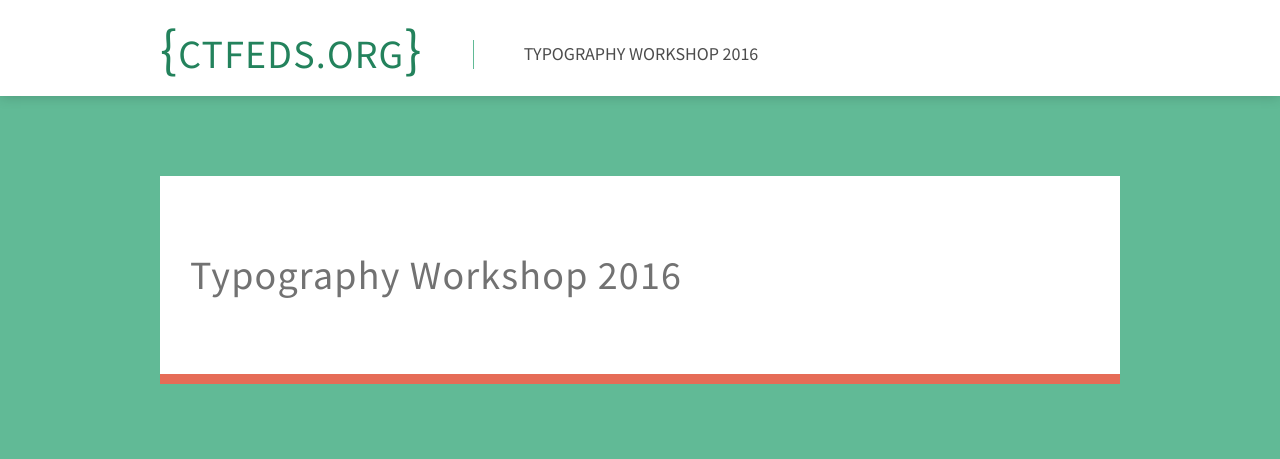
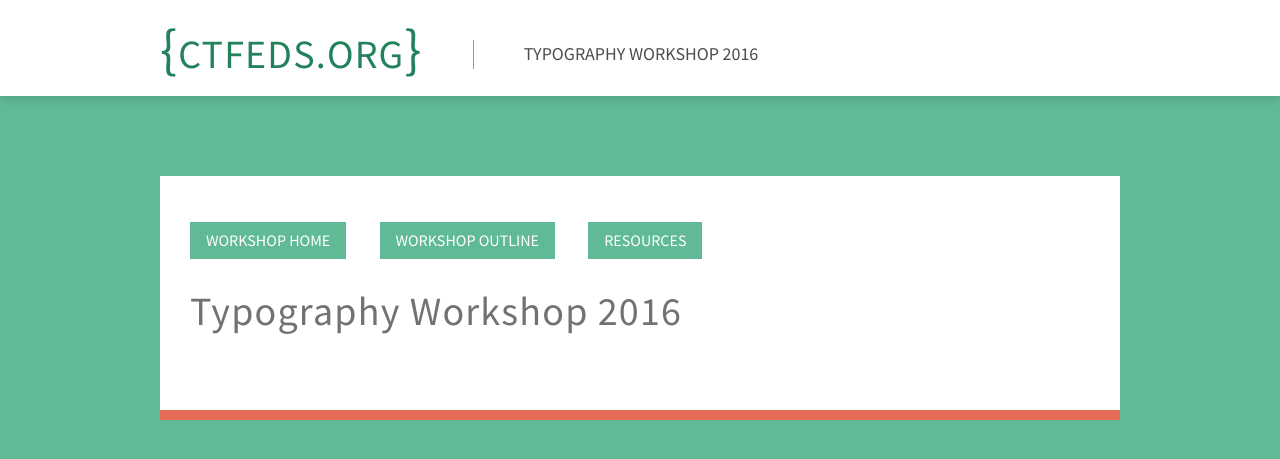
Before and after one commit to CTFEDs/typography-workshop-2016, a Jekyll site: the page built from index.md, in a window 1280 px wide. Shown: the top 459 px of the page. Built offline with Jekyll 4.4.1, drawn with Linux system fonts in a browser that asks for light colours.

Commit message:
Add nav and others
Internal navigation
Style updates

```diff
--- /dev/null
+++ b/_includes/internal-nav.html
@@ -0,0 +1,7 @@
+<nav class="internal-nav">
+  <ul>
+    <li><a href="{{ site.baseurl }}/{{ link.url }}">Workshop Home</a></li>
+    <li><a href="{{ site.baseurl }}/workshop-outline/index.html">Workshop Outline</a></li>
+    <li><a href="{{ site.baseurl }}/resources/index.html">Resources</a></li>
+  </ul>
+</nav>
--- a/_layouts/home.html
+++ b/_layouts/home.html
@@ -7,8 +7,6 @@
       {{ content }}
     </div>
 
-  {% include footer.html %}
-
   </body>
 
 </html>
--- a/_layouts/page.html
+++ b/_layouts/page.html
@@ -2,5 +2,7 @@
 layout: default
 ---
 
+{% include internal-nav.html %}
+
 <h1 class="post-title">{{ page.title }}</h1>
 {{ content }}
--- a/css/style.css
+++ b/css/style.css
@@ -213,8 +213,44 @@ a:hover {
 }
 
 .current a {
-    color: #61ba96;
+  color: #61ba96;
 }
+
+.internal-nav {
+  overflow: hidden;
+}
+
+.internal-nav ul {
+  list-style: none;
+  padding-left:  0;
+}
+
+.internal-nav li {
+
+}
+
+@media only screen and (min-width: 40.625em) {
+  .internal-nav li {
+    display: inline-block;
+    margin-right: 30px;
+  }
+}
+
+
+.internal-nav a {
+  background-color: #61ba96;
+  color:  white;
+  display: block;
+  padding:  .25em 1em;
+  text-decoration: none;
+  text-transform: uppercase;
+  transition: background-color 250ms ease-in-out;
+}
+
+.internal-nav a:hover, .internal-nav .active {
+  background-color: #e66c57;
+}
+
 
 hr {
   border-top: solid 1px #61ba96;
```
Also changed, not shown: blurb.md (added, +10 -0 lines), index.md (+1 -3 lines), resources.md (added, +6 -0 lines), workshop-outline.md (+2 -2 lines).
